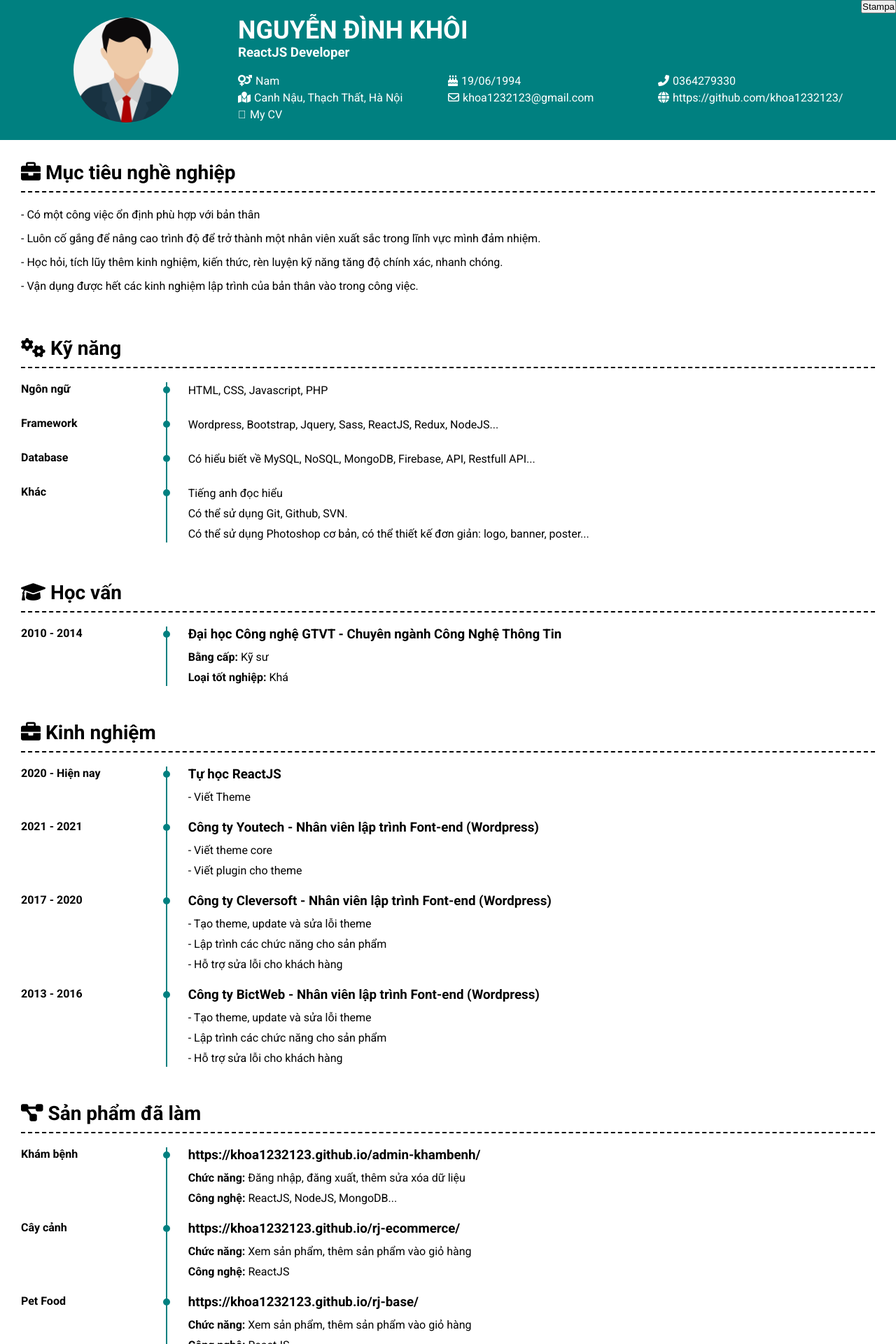
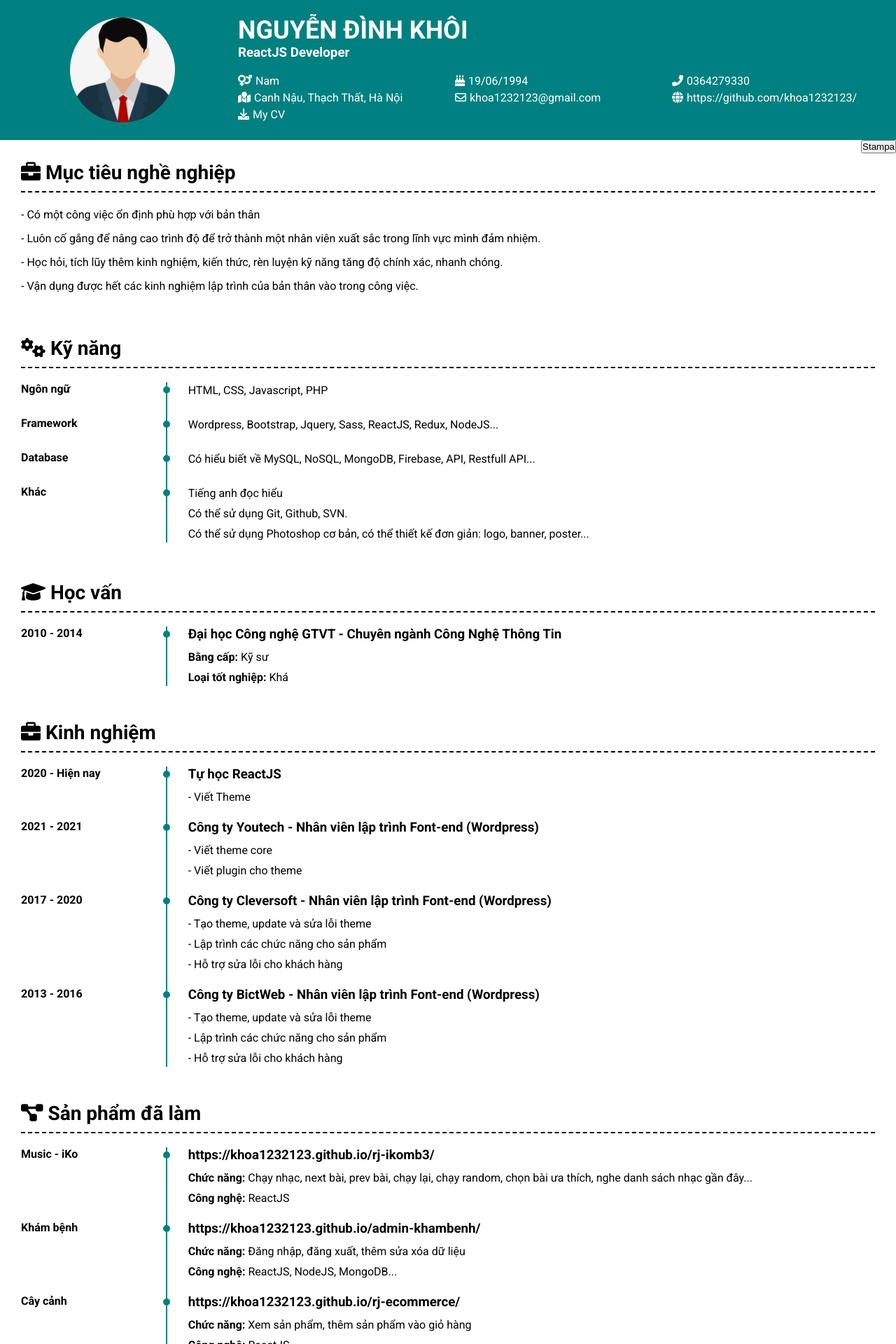
Before and after one commit to khoa1232123/rj-job-application, a React (Create React App) app: page / in a window 1280 px wide. Shown: the top 1920 px of the page at 70% size. Built offline with nearby package versions, Linux system fonts and the light colour scheme.

Commit message:
update project

```diff
--- a/src/components/Header.jsx
+++ b/src/components/Header.jsx
@@ -109,7 +109,7 @@ const Header = () => {
                 <IkoCol col={4} mdCol={6} smCol={12}>
                   <div className="header__info__item">
                     <div className="header__info__item__icon">
-                      <i className="fad fa-download"></i>
+                      <i className="fas fa-download"></i>
                     </div>
                     <div className="header__info__item__txt">
                       <a
--- a/src/components/Project.jsx
+++ b/src/components/Project.jsx
@@ -14,6 +14,35 @@ const Project = () => {
         </IkoRow>
         <IkoRow>
           <IkoCol>
+            <IkoRow col={2} className="section__item">
+              <IkoCol className="section__item__left">
+                <div className="section__year">Music - iKo</div>
+              </IkoCol>
+              <IkoCol col={10} smCol={12} className="section__item__right">
+                <div className="section__content">
+                  <h3 className="section__content__title">
+                    <a
+                      href="https://khoa1232123.github.io/rj-ikomb3/"
+                      target="_blank"
+                      rel="noreferrer"
+                    >
+                      https://khoa1232123.github.io/rj-ikomb3/
+                    </a>
+                  </h3>
+                  <div className="section__desc">
+                    <p>
+                      <b>Chức năng: </b>
+                      Chạy nhạc, next bài, prev bài, chạy lại, chạy random, chọn
+                      bài ưa thích, nghe danh sách nhạc gần đây...
+                    </p>
+                    <p>
+                      <b>Công nghệ: </b>
+                      ReactJS
+                    </p>
+                  </div>
+                </div>
+              </IkoCol>
+            </IkoRow>
             <IkoRow col={2} className="section__item">
               <IkoCol className="section__item__left">
                 <div className="section__year">Khám bệnh</div>
--- a/src/sass/components/_header.scss
+++ b/src/sass/components/_header.scss
@@ -4,7 +4,7 @@
 
 .App {
   position: relative;
-  // padding-top: var(--height-header);
+  padding-top: var(--height-header);
 
   @include mobile {
     padding-top: 380px;
@@ -16,40 +16,40 @@
   color: var(--white);
   min-height: var(--height-header);
   transition: 300ms;
-  // position: fixed;
-  // z-index: 9;
-  // width: 100%;
-  // top: 0;
+  position: fixed;
+  z-index: 9;
+  width: 100%;
+  top: 0;
 
-  // &.sticky {
-  //   box-shadow: 0 0 10px 0 rgba(0, 0, 0, 0.3);
-  //   // min-height: 100px;
+  &.sticky {
+    box-shadow: 0 0 10px 0 rgba(0, 0, 0, 0.3);
+    min-height: 100px;
 
-  //   .header {
-  //     &__img {
-  //       img {
-  //         width: 75px;
-  //         margin: auto;
-  //         border-radius: 50%;
-  //       }
-  //     }
+    .header {
+      &__img {
+        img {
+          width: 75px;
+          margin: auto;
+          border-radius: 50%;
+        }
+      }
 
-  //     &__wrapper {
-  //       > .iko-row {
-  //         @include flex(center, center);
-  //         min-height: 100px;
-  //       }
-  //     }
+      &__wrapper {
+        > .iko-row {
+          @include flex(center, center);
+          min-height: 100px;
+        }
+      }
 
-  //     &__info {
-  //       display: none;
-  //     }
+      &__info {
+        display: none;
+      }
 
-  //     &__title_sub {
-  //       margin-bottom: 0;
-  //     }
-  //   }
-  // }
+      &__title_sub {
+        margin-bottom: 0;
+      }
+    }
+  }
 
   &__wrapper {
     > .iko-row {
```
